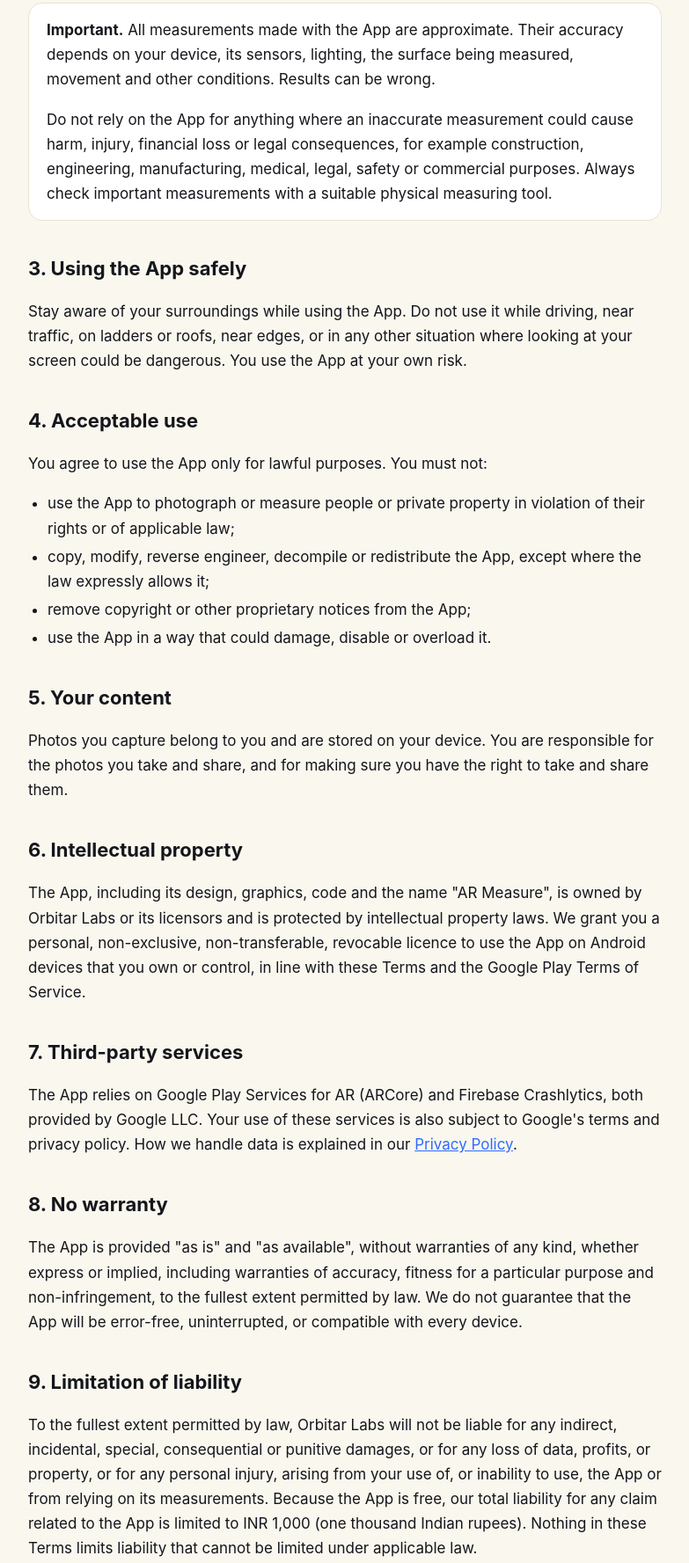
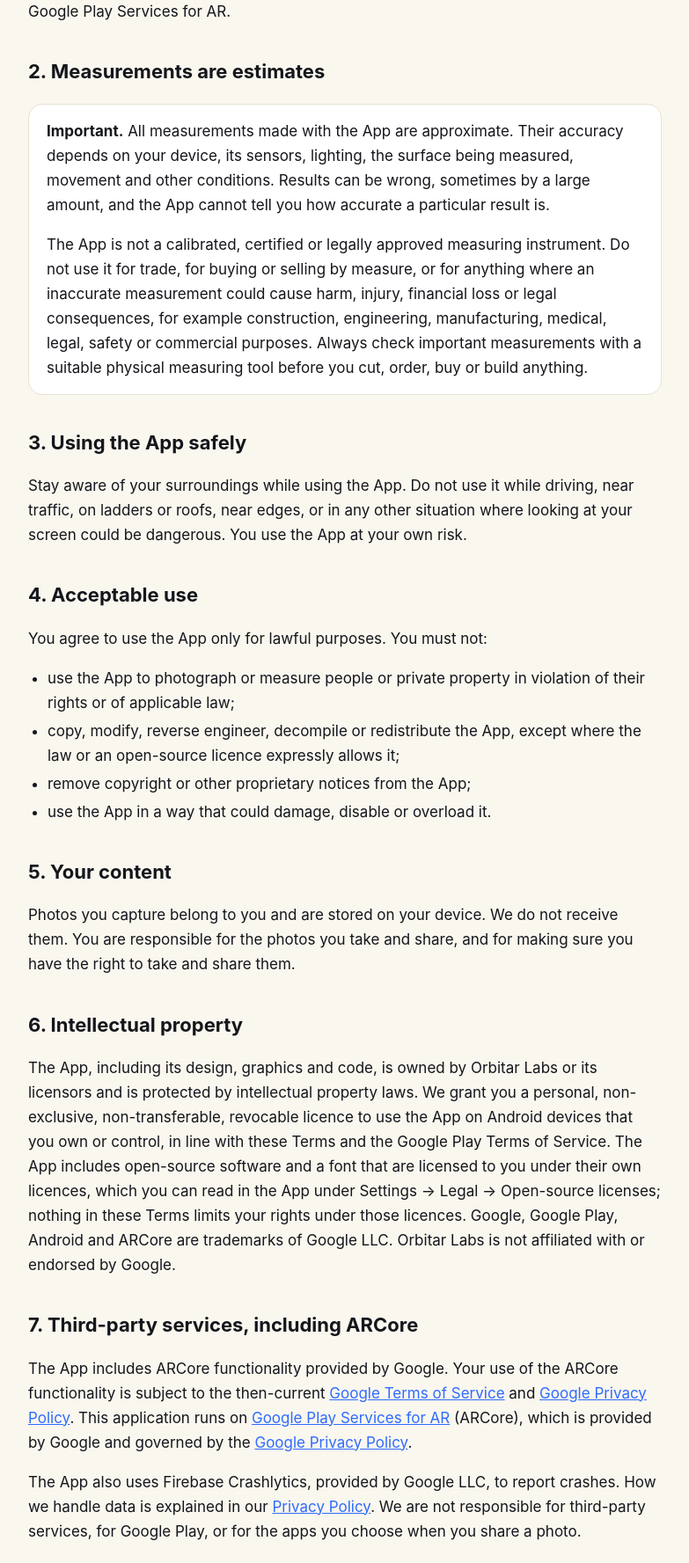
Before and after one commit to Orbitar-Labs/ar-measure, a plain HTML site: page terms.html in a window 1280 px wide. Shown: the part 541-2318 px from the top of the page at 88% size, without its empty margins (248-1031 px from the left). Drawn offline with Linux system fonts and the light colour scheme.

Commit message:
Terms of use: package app.armeasure, effective 24 November 2026

```diff
--- a/terms.html
+++ b/terms.html
@@ -12,25 +12,29 @@
   <header>
     <p class="brand">AR Measure · Orbitar Labs</p>
     <h1>Terms of Use</h1>
-    <p class="meta">Effective date: 25 October 2026</p>
+    <p class="meta">Effective date: 24 November 2026 · Replaces the version of 25 October 2026</p>
   </header>
 
-  <p>These Terms of Use ("Terms") apply to the <strong>AR Measure</strong> app for Android (the "App"), provided by
+  <p>These Terms of Use ("Terms") apply to the <strong>AR Measure</strong> app for Android, package name <code>app.armeasure</code> (the "App"), provided by
     Orbitar Labs ("we", "us", "our"). By downloading or using the App, you agree to these Terms. If you do not
-    agree, please do not use the App.</p>
+    agree, please do not use the App. If you are under 18, or under the age of legal majority where you live,
+    use the App only with the agreement of a parent or guardian, who accepts these Terms for you.</p>
 
   <h2>1. The App</h2>
   <p>AR Measure uses your device's camera and augmented reality (AR) to estimate distances and dimensions. The App
-    is provided free of charge. You can save photos of your measurements on your device and share them.</p>
+    is provided free of charge. You can save photos of your measurements on your device and share them. The App
+    needs a device that supports Google Play Services for AR.</p>
 
   <h2>2. Measurements are estimates</h2>
   <div class="card">
     <p><strong>Important.</strong> All measurements made with the App are approximate. Their accuracy depends on
       your device, its sensors, lighting, the surface being measured, movement and other conditions. Results can
-      be wrong.</p>
-    <p>Do not rely on the App for anything where an inaccurate measurement could cause harm, injury, financial
-      loss or legal consequences, for example construction, engineering, manufacturing, medical, legal, safety or
-      commercial purposes. Always check important measurements with a suitable physical measuring tool.</p>
+      be wrong, sometimes by a large amount, and the App cannot tell you how accurate a particular result is.</p>
+    <p>The App is not a calibrated, certified or legally approved measuring instrument. Do not use it for trade,
+      for buying or selling by measure, or for anything where an inaccurate measurement could cause harm, injury,
+      financial loss or legal consequences, for example construction, engineering, manufacturing, medical, legal,
+      safety or commercial purposes. Always check important measurements with a suitable physical measuring tool
+      before you cut, order, buy or build anything.</p>
   </div>
 
   <h2>3. Using the App safely</h2>
@@ -42,50 +46,71 @@
   <p>You agree to use the App only for lawful purposes. You must not:</p>
   <ul>
     <li>use the App to photograph or measure people or private property in violation of their rights or of applicable law;</li>
-    <li>copy, modify, reverse engineer, decompile or redistribute the App, except where the law expressly allows it;</li>
+    <li>copy, modify, reverse engineer, decompile or redistribute the App, except where the law or an open-source licence expressly allows it;</li>
     <li>remove copyright or other proprietary notices from the App;</li>
     <li>use the App in a way that could damage, disable or overload it.</li>
   </ul>
 
   <h2>5. Your content</h2>
-  <p>Photos you capture belong to you and are stored on your device. You are responsible for the photos you take
-    and share, and for making sure you have the right to take and share them.</p>
+  <p>Photos you capture belong to you and are stored on your device. We do not receive them. You are responsible
+    for the photos you take and share, and for making sure you have the right to take and share them.</p>
 
   <h2>6. Intellectual property</h2>
-  <p>The App, including its design, graphics, code and the name "AR Measure", is owned by Orbitar Labs or its
-    licensors and is protected by intellectual property laws. We grant you a personal, non-exclusive,
-    non-transferable, revocable licence to use the App on Android devices that you own or control, in line with
-    these Terms and the Google Play Terms of Service.</p>
+  <p>The App, including its design, graphics and code, is owned by Orbitar Labs or its licensors and is protected
+    by intellectual property laws. We grant you a personal, non-exclusive, non-transferable, revocable licence to
+    use the App on Android devices that you own or control, in line with these Terms and the Google Play Terms of
+    Service. The App includes open-source software and a font that are licensed to you under their own licences,
+    which you can read in the App under Settings → Legal → Open-source licenses; nothing in these Terms limits
+    your rights under those licences. Google, Google Play, Android and ARCore are trademarks of Google LLC. Orbitar
+    Labs is not affiliated with or endorsed by Google.</p>
 
-  <h2>7. Third-party services</h2>
-  <p>The App relies on Google Play Services for AR (ARCore) and Firebase Crashlytics, both provided by Google LLC.
-    Your use of these services is also subject to Google's terms and privacy policy. How we handle data is
-    explained in our <a href="privacy.html">Privacy Policy</a>.</p>
+  <h2 id="arcore">7. Third-party services, including ARCore</h2>
+  <p>The App includes ARCore functionality provided by Google. Your use of the ARCore functionality is subject to
+    the then-current <a href="https://policies.google.com/terms" target="_blank" rel="noopener">Google Terms of Service</a>
+    and <a href="https://policies.google.com/privacy" target="_blank" rel="noopener">Google Privacy Policy</a>.
+    This application runs on
+    <a href="https://play.google.com/store/apps/details?id=com.google.ar.core" target="_blank" rel="noopener">Google Play Services for AR</a>
+    (ARCore), which is provided by Google and governed by the
+    <a href="https://policies.google.com/privacy" target="_blank" rel="noopener">Google Privacy Policy</a>.</p>
+  <p>The App also uses Firebase Crashlytics, provided by Google LLC, to report crashes. How we handle data is
+    explained in our <a href="privacy.html">Privacy Policy</a>. We are not responsible for third-party services,
+    for Google Play, or for the apps you choose when you share a photo.</p>
 
   <h2>8. No warranty</h2>
   <p>The App is provided "as is" and "as available", without warranties of any kind, whether express or implied,
     including warranties of accuracy, fitness for a particular purpose and non-infringement, to the fullest extent
     permitted by law. We do not guarantee that the App will be error-free, uninterrupted, or compatible with every
-    device.</p>
+    device, or that photos saved in the App will never be lost; keep your own copy of anything important.</p>
 
   <h2>9. Limitation of liability</h2>
   <p>To the fullest extent permitted by law, Orbitar Labs will not be liable for any indirect, incidental, special,
-    consequential or punitive damages, or for any loss of data, profits, or property, or for any personal injury,
-    arising from your use of, or inability to use, the App or from relying on its measurements. Because the App is
-    free, our total liability for any claim related to the App is limited to INR 1,000 (one thousand Indian
-    rupees). Nothing in these Terms limits liability that cannot be limited under applicable law.</p>
+    consequential or punitive damages, or for any loss of data, profits or property, arising from your use of, or
+    inability to use, the App or from relying on its measurements. Because the App is free, our total liability
+    for any claim related to the App is limited to INR 1,000 (one thousand Indian rupees).</p>
+  <p>Nothing in these Terms excludes or limits liability that cannot be excluded or limited under the law that
+    applies to you. This includes liability for death or personal injury caused by negligence, for fraud or
+    fraudulent misrepresentation, and for gross negligence or wilful misconduct. If you are a consumer, you keep
+    the rights that the mandatory consumer protection law of your country gives you, and nothing in sections 8 or
+    9 takes them away.</p>
 
   <h2>10. Changes and termination</h2>
   <p>We may update, change or stop offering the App, or any part of it, at any time. We may also update these
     Terms. The new version will be posted on this page with a new effective date, and continuing to use the App
-    after that means you accept the updated Terms. You may stop using the App at any time by uninstalling it.</p>
+    after that means you accept the updated Terms. You may stop using the App at any time by uninstalling it,
+    which also deletes the photos saved in it. Your licence ends automatically if you break these Terms.</p>
 
   <h2>11. Governing law</h2>
   <p>These Terms are governed by the laws of India. Any dispute arising from these Terms or the App is subject to
-    the exclusive jurisdiction of the courts of India, without affecting any mandatory consumer protection rights
-    you have in your country of residence.</p>
+    the exclusive jurisdiction of the courts of India. If you are a consumer living in another country, this does
+    not take away the protection of the mandatory laws of that country or your right to bring a claim in its
+    courts where its law gives you that right.</p>
 
-  <h2>12. Contact us</h2>
+  <h2>12. General</h2>
+  <p>If any part of these Terms is found to be unenforceable, the rest stays in force. If we do not enforce a
+    right, that is not a waiver of it. These Terms and the Privacy Policy are the whole agreement between you and
+    us about the App.</p>
+
+  <h2 id="contact">13. Contact us</h2>
   <div class="card">
     <p><strong>Orbitar Labs</strong><br>
       India<br>
```
